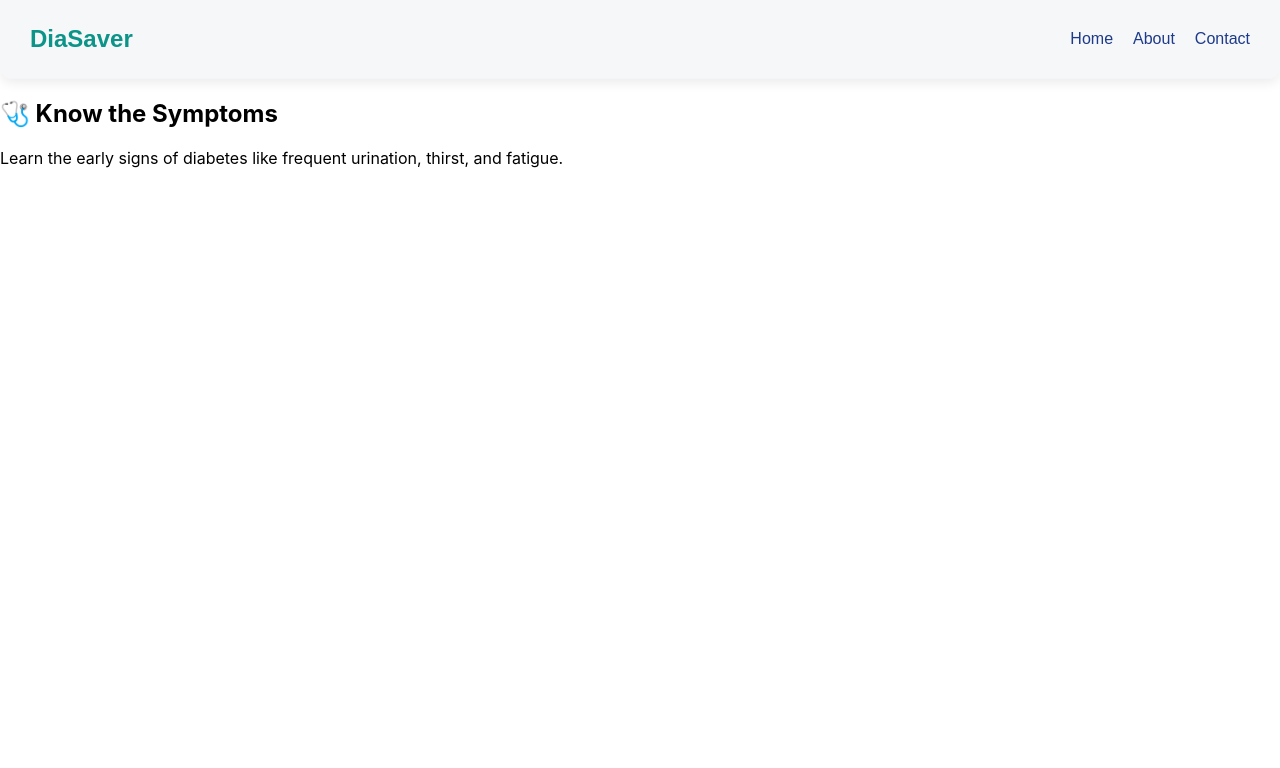
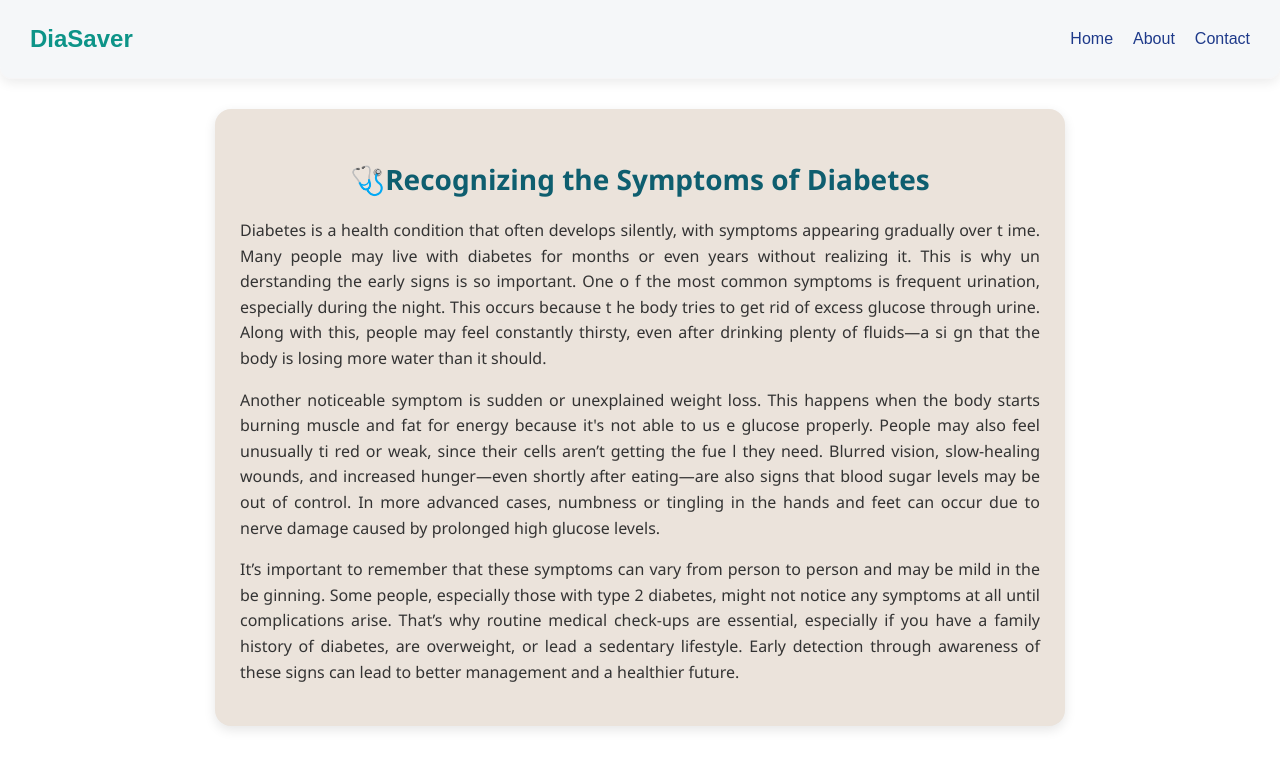
Before and after one commit to MayooriEkanthan/DiaSaver, a React (Create React App) app: page /symptoms in a window 1280 px wide. Shown: the top 768 px of the page. Built offline with nearby package versions, Linux system fonts and the light colour scheme.

Commit message:
Update Symptoms.js

```diff
--- a/src/pages/Symptoms.js
+++ b/src/pages/Symptoms.js
@@ -1,11 +1,34 @@
 import React from 'react';
-
+import './preven.css';
 
 function Symptoms() {
   return (
-    <div>
-      <h2>🩺 Know the Symptoms</h2>
-      <p>Learn the early signs of diabetes like frequent urination, thirst, and fatigue.</p>
+      <div className="predi">
+      <h2>🩺Recognizing the Symptoms of Diabetes</h2>
+      <p>Diabetes is a health condition that often develops
+         silently, with symptoms appearing gradually over t
+         ime. Many people may live with diabetes for months
+          or even years without realizing it. This is why un
+          derstanding the early signs is so important. One o
+          f the most common symptoms is frequent urination,
+          especially during the night. This occurs because t
+          he body tries to get rid of excess glucose through
+           urine. Along with this, people may feel constantly
+           thirsty, even after drinking plenty of fluids—a si
+           gn that the body is losing more water than it should.</p>
+             <p>Another noticeable symptom is sudden or unexplained
+              weight loss. This happens when the body starts burning
+              muscle and fat for energy because it's not able to us
+              e glucose properly. People may also feel unusually ti
+              red or weak, since their cells aren’t getting the fue
+              l they need. Blurred vision, slow-healing wounds, and
+               increased hunger—even shortly after eating—are also
+               signs that blood sugar levels may be out of control.
+                In more advanced cases, numbness or tingling in the hands and feet can occur due to nerve damage caused by prolonged high glucose levels.</p>
+             <p>It’s important to remember that these symptoms can
+              vary from person to person and may be mild in the be
+
+              ginning. Some people, especially those with type 2 diabetes, might not notice any symptoms at all until complications arise. That’s why routine medical check-ups are essential, especially if you have a family history of diabetes, are overweight, or lead a sedentary lifestyle. Early detection through awareness of these signs can lead to better management and a healthier future.</p>
     </div>
   );
 }
```
